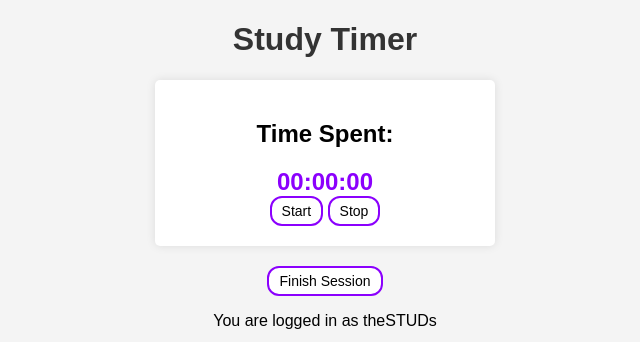
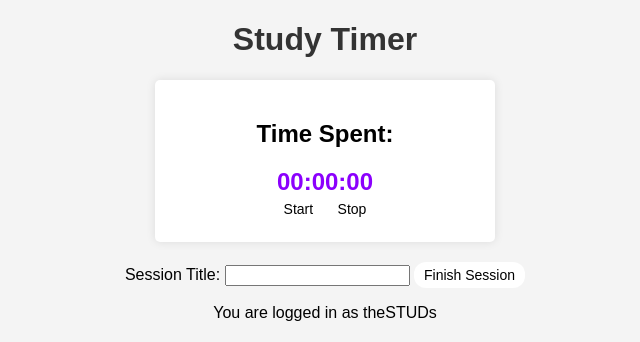
Before and after one commit to JMZHAN2/TheSTUDs, a Django app: page /timer/ in a window 1280 px wide. Shown: the top 342 px of the page, without its empty margins (315-955 px from the left). Run offline with Django 4.2, Linux system fonts and the light colour scheme; a user stored in the database is signed in; data comes from the database, SQL or seed files in the repository; both versions use the stored data as it was after the commit.

Commit message:
made it so you can input study session title

```diff
--- a/studymap/studyapp/templates/timer.html
+++ b/studymap/studyapp/templates/timer.html
@@ -30,7 +30,7 @@
         }
         button {
             background-color: #ffffff;
-            border: none; !important;
+            border: none !important;
             color: rgb(0, 0, 0);
             padding: 5px 10px;
             text-align: center;
@@ -67,14 +67,20 @@
         <button id="start-btn">Start</button>
         <button id="stop-btn" disabled>Stop</button>
     </div>
+
     <div>
         <form method="POST" action="{% url 'finish_session' %}" id="finish-form">
             {% csrf_token %}
             <input type="hidden" name="stopwatch_id" value="{{ stopwatch.id }}">
             <input type="hidden" name="time_spent" id="time-spent" value="0">
+
+            <!-- Input for session title -->
+            <label for="session-title">Session Title:</label>
+            <input type="text" id="session-title" name="session_title" required>
             <button type="submit" id="finish-btn">Finish Session</button>
+            <p>You are logged in as {{ request.user.username }}</p>
+
         </form>
-        <p>You are logged in as {{ request.user.username }}</p>
     </div>
 
     <script>
--- a/studymap/studyapp/views.py
+++ b/studymap/studyapp/views.py
@@ -85,13 +85,17 @@ def start_study_session(request):
 def finish_session(request):
     if request.method == "POST":
         stopwatch_id = request.POST.get("stopwatch_id")
-        #print(f"Stopwatch ID received: {stopwatch_id}")
+
         time_spent = request.POST.get("time_spent")
+        session_title = request.POST.get("session_title", "").strip()
+        print(f"Session Title: '{session_title}'")
         # Create a new Stopwatch instance for each session
+        if not session_title:
+            session_title = "Study Session"
         stopwatch = Stopwatch.objects.create(
             user=request.user,
             time_spent=int(time_spent),
-            title="Study Session"  # Optionally, make the title dynamic if desired
+            title= session_title
         )
 
         # Calculate hours, minutes, and seconds for the success message
@@ -109,20 +113,3 @@ def finish_session(request):
 
     # Handle cases where the method is not POST
     return render(request, "finish-session.html")
-
-
-"""def update_time(request): # Unused right now, but useful for saving study times later
-    count = Stopwatch.objects.first()
-    count.time_spent = count.time_start - datetime.now()
-    count.save()
-    get_time = count.time_spent
-    hours = get_time // 3600
-    minutes = (get_time%3600) // 60
-    seconds = ((get_time%3600)%60)
-    time_spent = {
-        'hours': hours,
-        'minutes': minutes,
-        'seconds': seconds
-
-    }
-    return render(request,"timespent.html",{"time_spent":time_spent})"""
```
Also changed, not shown: studymap/static/scss/login.css (added, +14 -0 lines), studymap/studyapp/templates/finish-session.html (+4 -4 lines), studymap/db.sqlite3, 1 other file.
